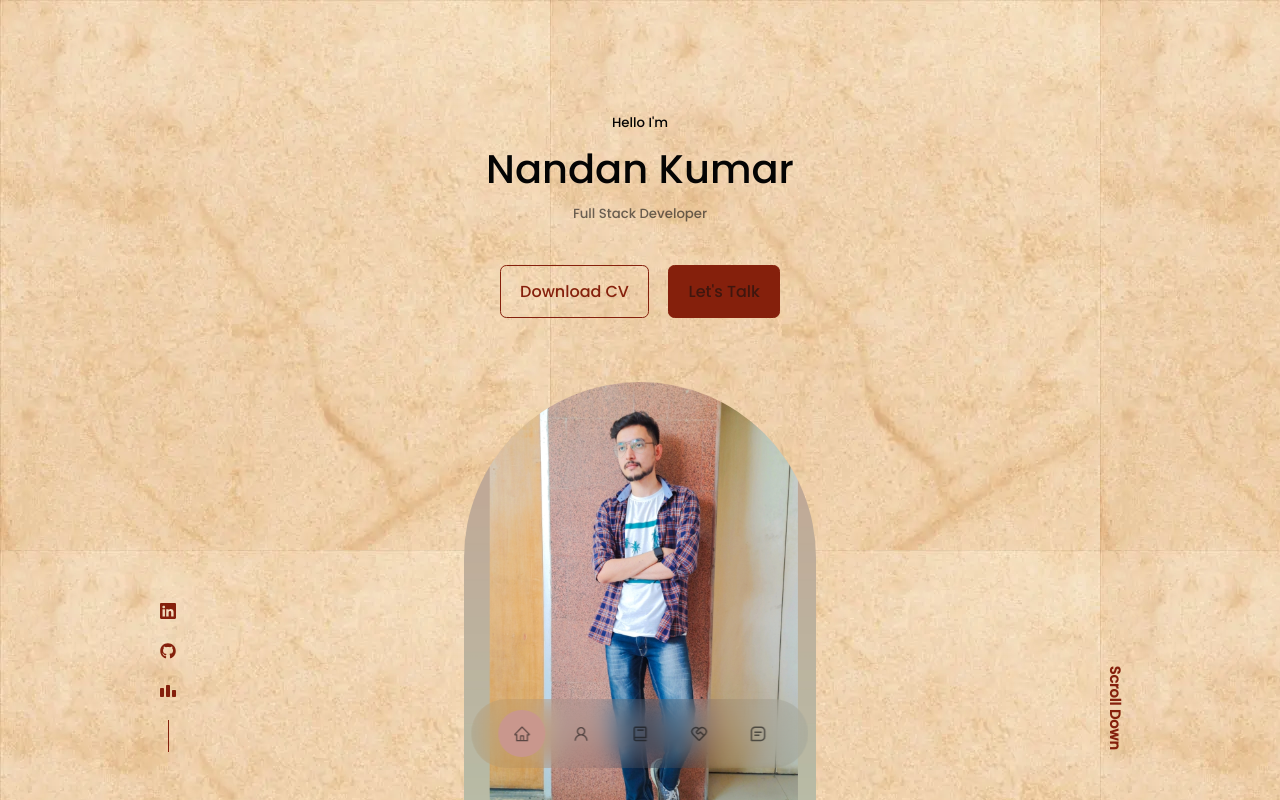
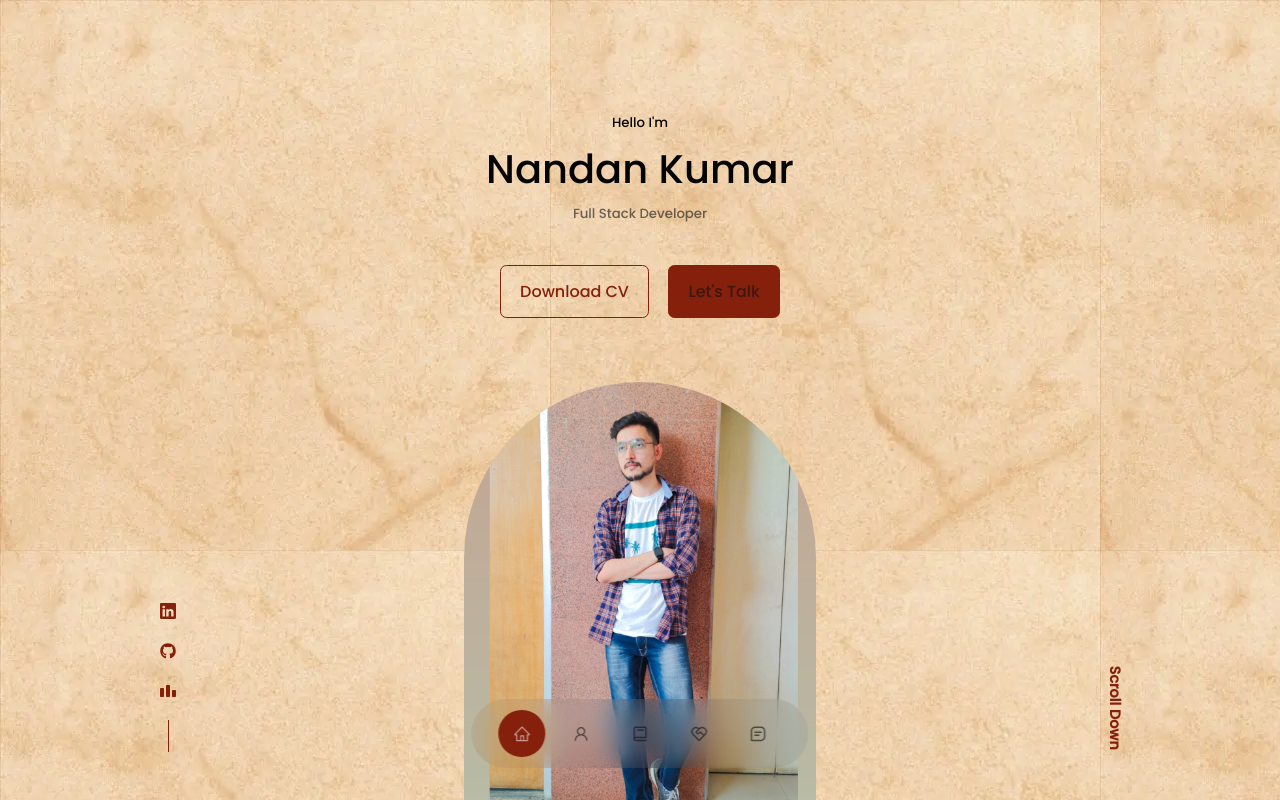
Before and after one commit to DE-Nandan/port_react, a React (Create React App) app: page / in a window 1280 px wide. Shown: the top 800 px of the page. Built offline with nearby package versions, Linux system fonts and the light colour scheme; the HTML template or start-up script is replaced by a standard one.

Commit message:
front done

```diff
--- a/src/components/footer/footer.css
+++ b/src/components/footer/footer.css
@@ -49,3 +49,15 @@
      margin-bottom: 4rem;
      color: var(--color-bg);
 }
+
+/*  Media Queries (Small Devices) */
+
+@media screen and (max-width: 600px){
+    .permalinks{
+        flex-direction: column;
+        gap: 1.5rem;
+    }
+    .footer__socials{
+        margin-bottom: 2.6rem;
+    }
+}
--- a/src/components/nav/nav.css
+++ b/src/components/nav/nav.css
@@ -28,6 +28,6 @@
 }
 
 nav a.active{
-    background-color: var(--color-bg);
-    color: var(--color-light);
+    background-color: var(--color-primary);
+    color: var(--color-bg);
 }
```
